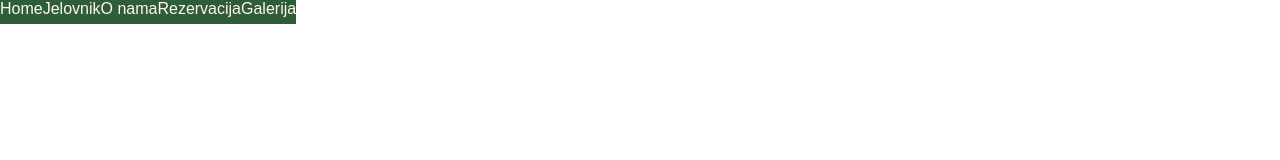
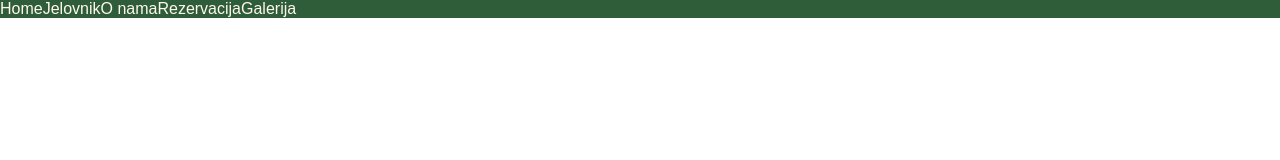
Before and after one commit to jankovic-andrej/web-projekt, a plain HTML site: page index.html in a window 1280 px wide. Drawn offline with Linux system fonts and the light colour scheme.

Commit message:
Popravljena greska na elementima nav-a

```diff
--- a/styles/style-mobile.css
+++ b/styles/style-mobile.css
@@ -11,6 +11,5 @@
         align-items: center;
         height: 2.75rem;
         font-size: 1.2rem;
-
     }
 }
--- a/styles/style-tablet.css
+++ b/styles/style-tablet.css
@@ -1 +1,6 @@
 @import url("./variable.css");
+
+/*tablet*/
+@media( min-width: 601px) and (max-width: 1024px){
+
+}
--- a/styles/style.css
+++ b/styles/style.css
@@ -3,7 +3,9 @@
 *{
     list-style-type: none;
 }
-
+ul {
+background-color: var(--boja-2);
+}
 nav ul{
     display: flex;
     padding: 0px;
@@ -15,13 +17,11 @@ nav li{
 }
 
 nav a {
-        height: 1.5rem;
         display: flex;
         width: 100%;
-        background-color: var(--boja-2);
+
         text-decoration: none;
         color: var(--boja-1);
-        font-size: 1rem;
         font-family: var(--font-navigacija);
         border: none;
     }
```
